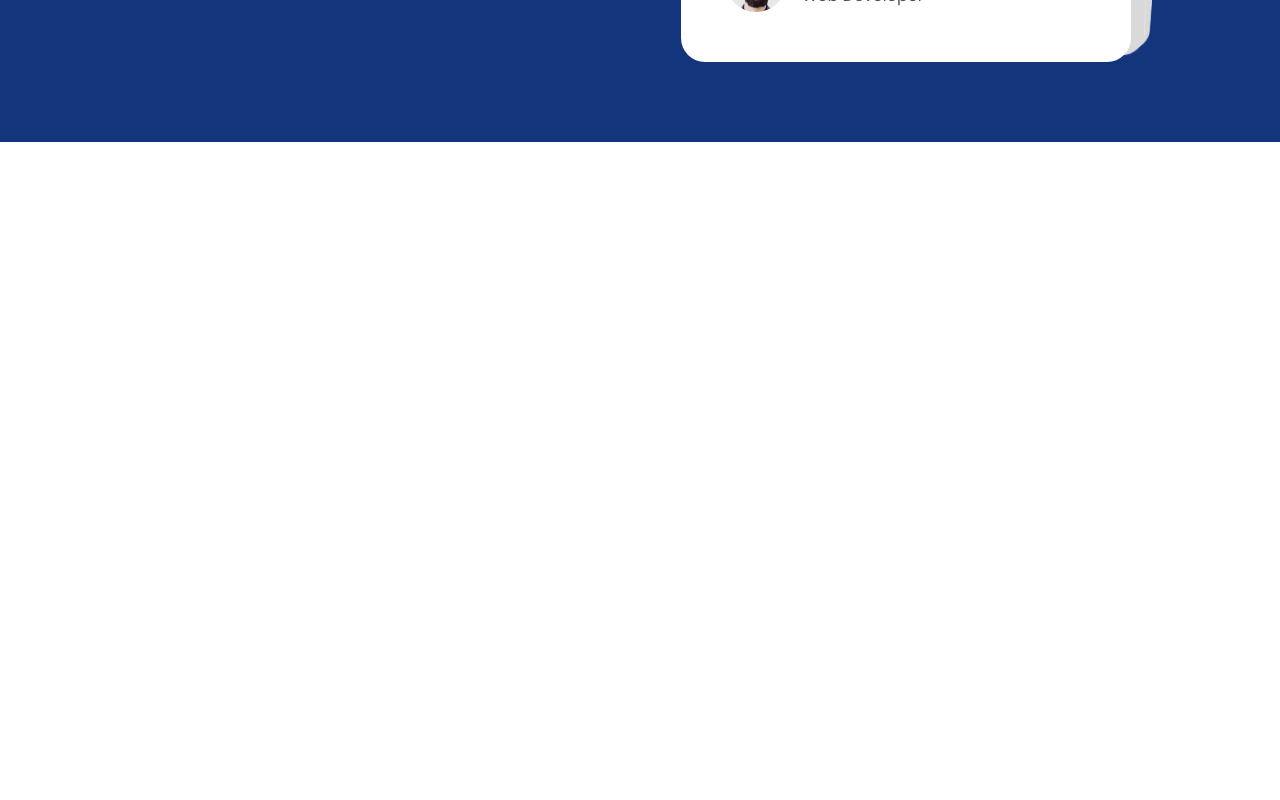
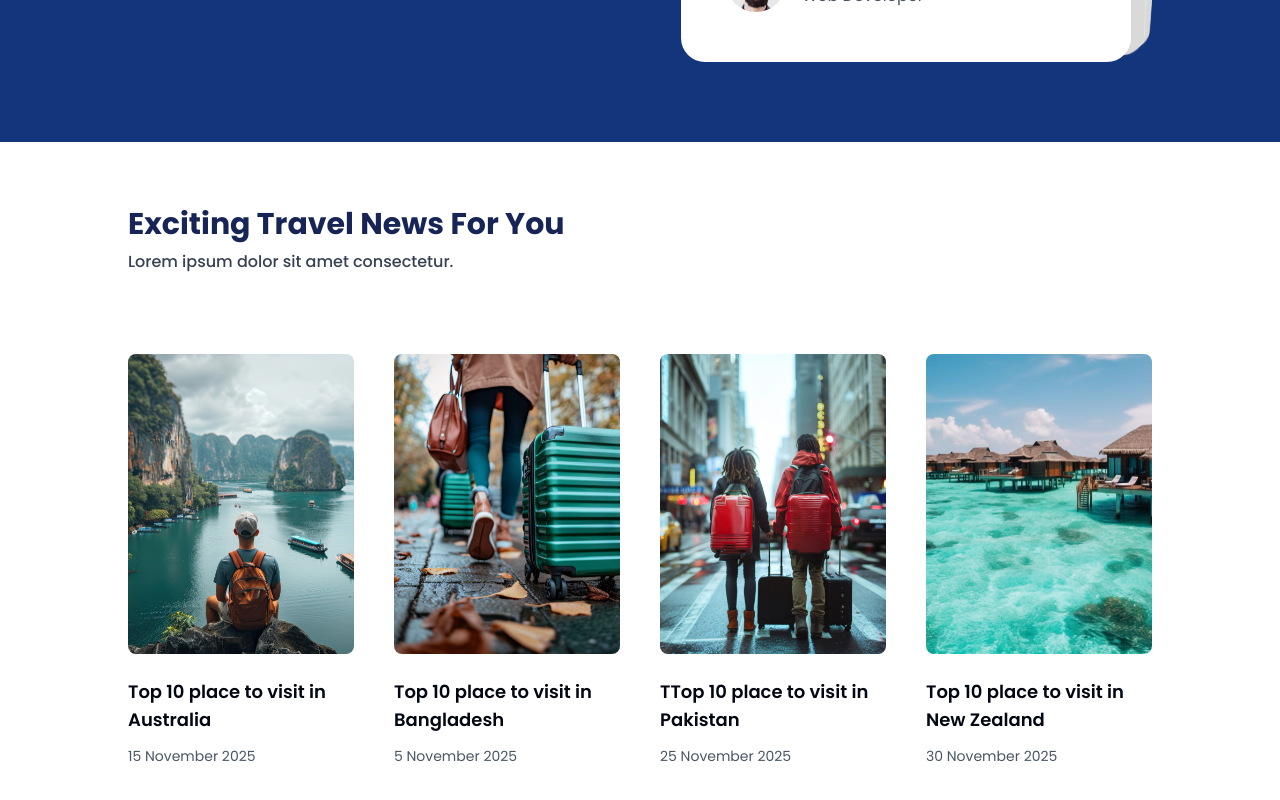
Before and after one commit to yasindu2000/travel-web, a Next.js app: page / in a window 1280 px wide. Shown: the part 3206-4006 px from the top of the page. Built offline with nearby package versions, Linux system fonts and the light colour scheme.

Commit message:
complete news sction🚀

```diff
--- a/components/Home/Home.tsx
+++ b/components/Home/Home.tsx
@@ -4,6 +4,7 @@
 import Hotel from './Hotel/Hotel'
 import WhyChoose from './WhyChooseUs/WhyChoose'
 import Review from './Reviws/Review'
+import News from './News/News'
 
 function Home() {
   return (
@@ -13,6 +14,7 @@
         <Hotel/>
         <WhyChoose/>
         <Review/>
+        <News/>
     </div>
   )
 }
--- /dev/null
+++ b/components/Home/News/News.tsx
@@ -0,0 +1,32 @@
+
+
+import SectionHeader from '@/components/Helper/SectionHeader'
+import React from 'react'
+import NewsCard from './NewsCard'
+
+function News() {
+  return (
+    <div className='pt-16 pb-16'>
+          <SectionHeader heading="Exciting Travel News For You"/>
+          <div className="w-[80%] mx-auto grid grid-cols-1 md:grid-cols-2 lg:grid-cols-3 xl:grid-cols-4 gap-10
+          items-center mt-20">
+            <div className="">
+                <NewsCard image="/images/n1.jpg" title="Top 10 place to visit in Australia" date="15 November 2025"/>
+            </div>
+            <div className="">
+                <NewsCard image="/images/n2.jpg" title="Top 10 place to visit in Bangladesh" date="5 November 2025"/>
+            </div>
+            <div className="">
+                <NewsCard image="/images/n3.jpg" title="TTop 10 place to visit in Pakistan" date="25 November 2025"/>
+            </div>
+            <div className="">
+                <NewsCard image="/images/n4.jpg" title="Top 10 place to visit in New Zealand" date="30 November 2025"/>
+            </div>
+
+
+          </div>
+    </div>
+  )
+}
+
+export default News
--- /dev/null
+++ b/components/Home/News/NewsCard.tsx
@@ -0,0 +1,30 @@
+"use client";
+
+import Image from "next/image";
+import React from "react";
+
+type Props = {
+  image: string;
+  date: string;
+  title: string;
+};
+
+function NewsCard({ date, image, title }:Props) {
+  return (
+    <div className="">
+    <div className="h-[300px]">
+      <Image
+        src={image}
+        alt={title}
+        width={300}
+        height={300}
+        className="w-full h-full object-cover rounded-lg"
+      />
+    </div>
+    <h1 className="mt-6 text-lg text-gray-950 font-semibold hover:text-blue-900 transition-all duration-200 cursor-pointer">{title}</h1>
+    <p className="text-sm text-gray-600 mt-3">{date}</p>
+    </div>
+  );
+}
+
+export default NewsCard;
```
Also changed, not shown: components/Home/NewsLetter.tsx/NewsLetter.tsx (added).
